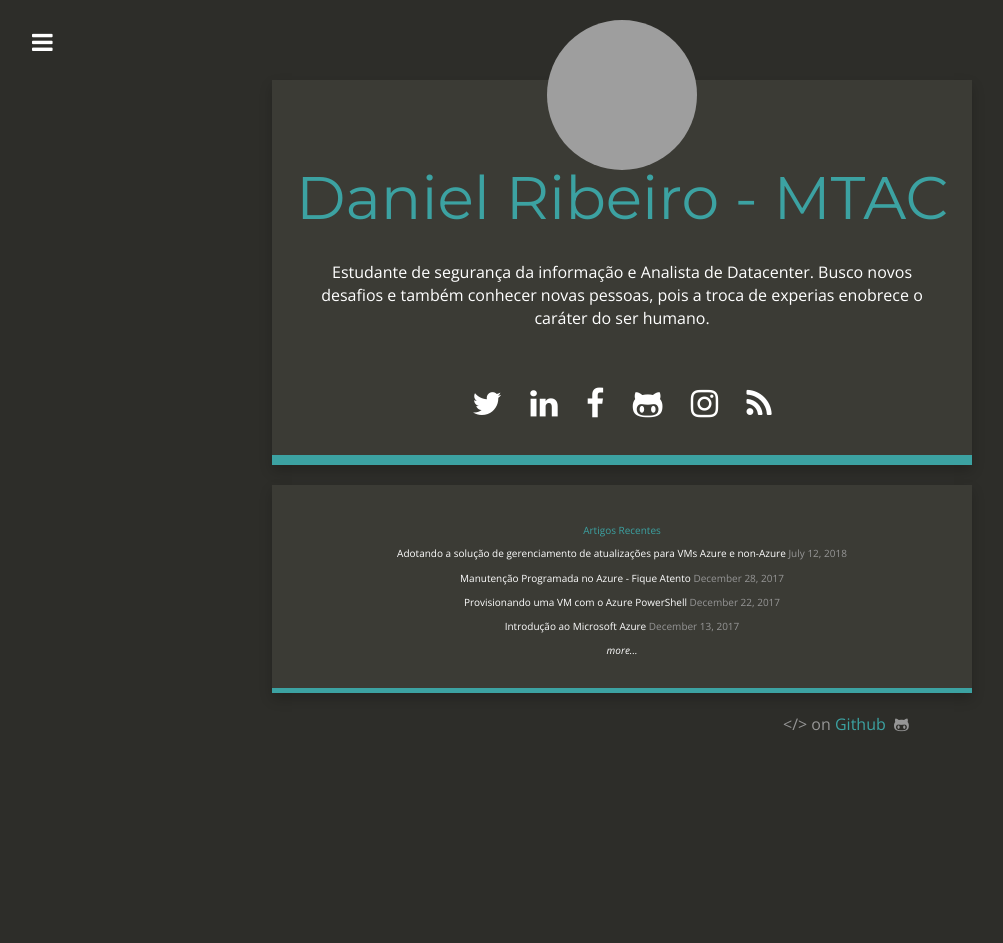
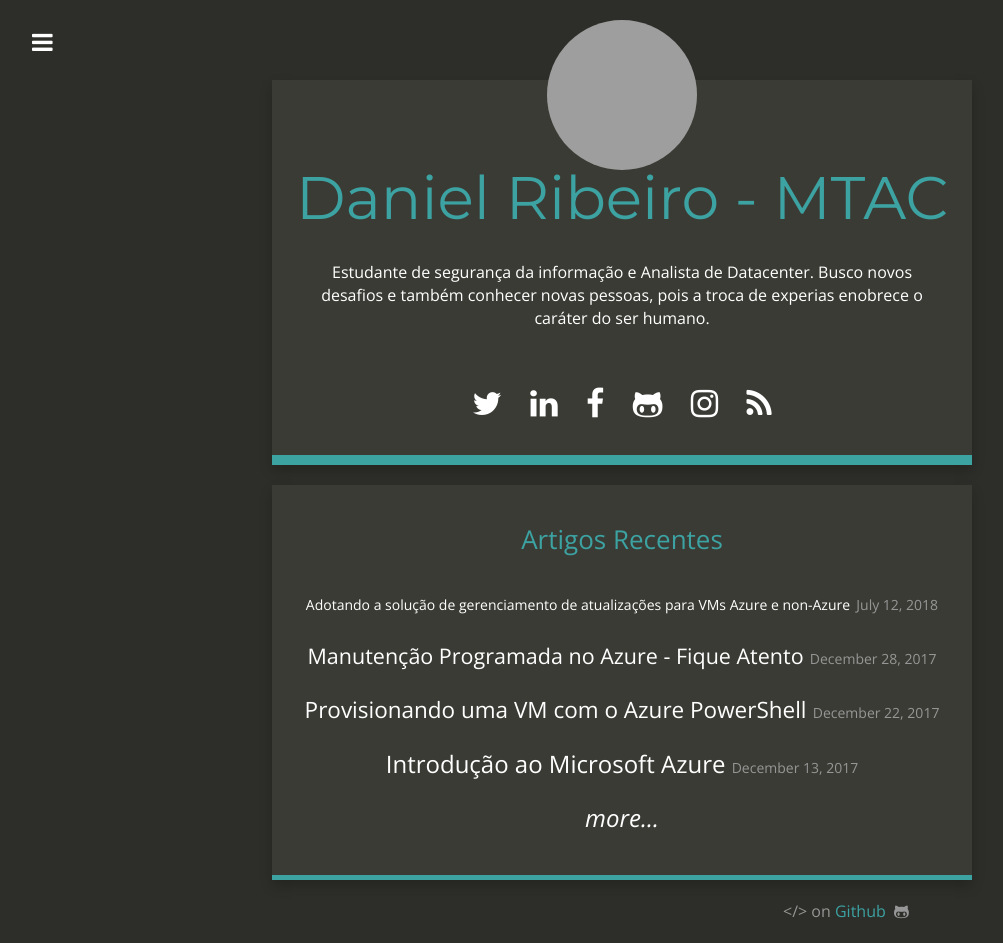
Before and after one commit to daribei/xdanielribeiro.github.io, a Jekyll site: the page built from index.html, in a window 1280 px wide. Shown: the whole page, without its empty margins (18-1021 px from the left). Built offline with Jekyll 4.4.1, drawn with Linux system fonts in a browser that asks for light colours; nearby versions of some CDN libraries; before the commit the page ends 900 px from its top, so only the background shows below that; grey boxes are pictures that could not be loaded.

Commit message:
Changes.

```diff
--- a/css/style.scss
+++ b/css/style.scss
@@ -302,12 +302,12 @@
 
 	.articles {
 		text-align: center;
-		font-size: 10px;
+		font-size: 20px;
 
 		h2 {
-			margin-bottom: 10px;
+			margin-bottom: 30px;
 			color: $light-blue;
-			font-size: 10px;
+			font-size: 26px;
 		}
 
 		ul {
@@ -315,15 +315,15 @@
 			padding: 0px;
 
 			li {
-				margin-bottom: 10px;
-				font-size: 10px;
+				margin-bottom: 20px;
+				font-size: 24px;
 
 				a:hover {
 					color: $light-medium;
 				}
 
 				small {
-					font-size: 10px;
+					font-size: 14px;
 					margin-top: -10px;
 					padding-top: 0px;
 					color: $light-medium;
@@ -334,7 +334,7 @@
 			li:nth-last-of-type(1) {
 
 				small {
-					font-size: 10px;
+					font-size: 16px;
 				}
 
 			}
@@ -364,7 +364,7 @@
 	.menu {
 		margin-top: 250px;
 		margin-bottom: 20px;
-		font-size: 10px;
+		font-size: 20px;
 		position: absolute;
 		bottom: 0px;
 
@@ -377,11 +377,11 @@
 		}
 
 		ul {
-			margin-bottom: 10px;
+			margin-bottom: 30px;
 			padding-left: 10px;
 
 			ul {
-				padding-left: 10px;
+				padding-left: 50px;
 				list-style: none;
 				margin-left: 0;
 				text-indent: -0.6em;
@@ -480,11 +480,11 @@
 		}
 
 		h4 {
-			margin-top: 10px;
+			margin-top: 20px;
 		}
 
 		.share {
-			margin-top: 10px;
+			margin-top: 20px;
 
 			h4 {
 				margin-bottom: 10px;
@@ -493,7 +493,7 @@
 
 		.home {
 			margin-top: 10px;
-			font-size: 10px;
+			font-size: 16px;
 
 			a {
 				color: $white;
@@ -531,12 +531,12 @@
 		}
 
 		.thumb {
-			margin-top: 10px;
+			margin-top: 20px;
 			margin-bottom: 0px;
 			text-align: center;
 
 			img {
-				height: 10px;
+				height: 50px;
 				@media (min-width: $screen-sm-min) {
 					height: 70px;
 				}
@@ -544,39 +544,39 @@
 		}
 
 		.author {
-			font-size: 10px;
+			font-size: 20px;
 			text-align: center;
 			margin-bottom: 0px;
 		}
 
 		.read-time {
-			font-size: 10px;
+			font-size: 16px;
 			text-align: center;
 			margin-bottom: 10px;
-			font-weight: 200;
+			font-weight: 400;
 			@media (min-width: $screen-sm-min) {
-				margin-bottom: 10px;
+				margin-bottom: 40px;
 			}
 		}
 
 		.content {
-			font-size: 10px;
+			font-size: 18px;
 			line-height: 170%;
-			padding-left: 10px;
-			padding-right: 10px;
+			padding-left: 15px;
+			padding-right: 15px;
 			padding-top: 10px;
 			padding-bottom: 10px;
 
 			@media (min-width: $screen-sm-min) {
 				font-size: 15px;
-				padding-left: 10px;
-				padding-right: 10px;
-				padding-top: 10px;
-				padding-bottom: 10px;
+				padding-left: 30px;
+				padding-right: 30px;
+				padding-top: 40px;
+				padding-bottom: 20px;
 			}
 
 			.series {
-				margin-bottom: 10px;
+				margin-bottom: 50px;
 			}
 
 			img {
@@ -625,7 +625,7 @@
 			    position: absolute;
 			    top: 15px;
 			    left: 15px;
-			    font-size: 90px;
+			    font-size: 65px;
 			    font-weight: bold;
 				}
 
```
